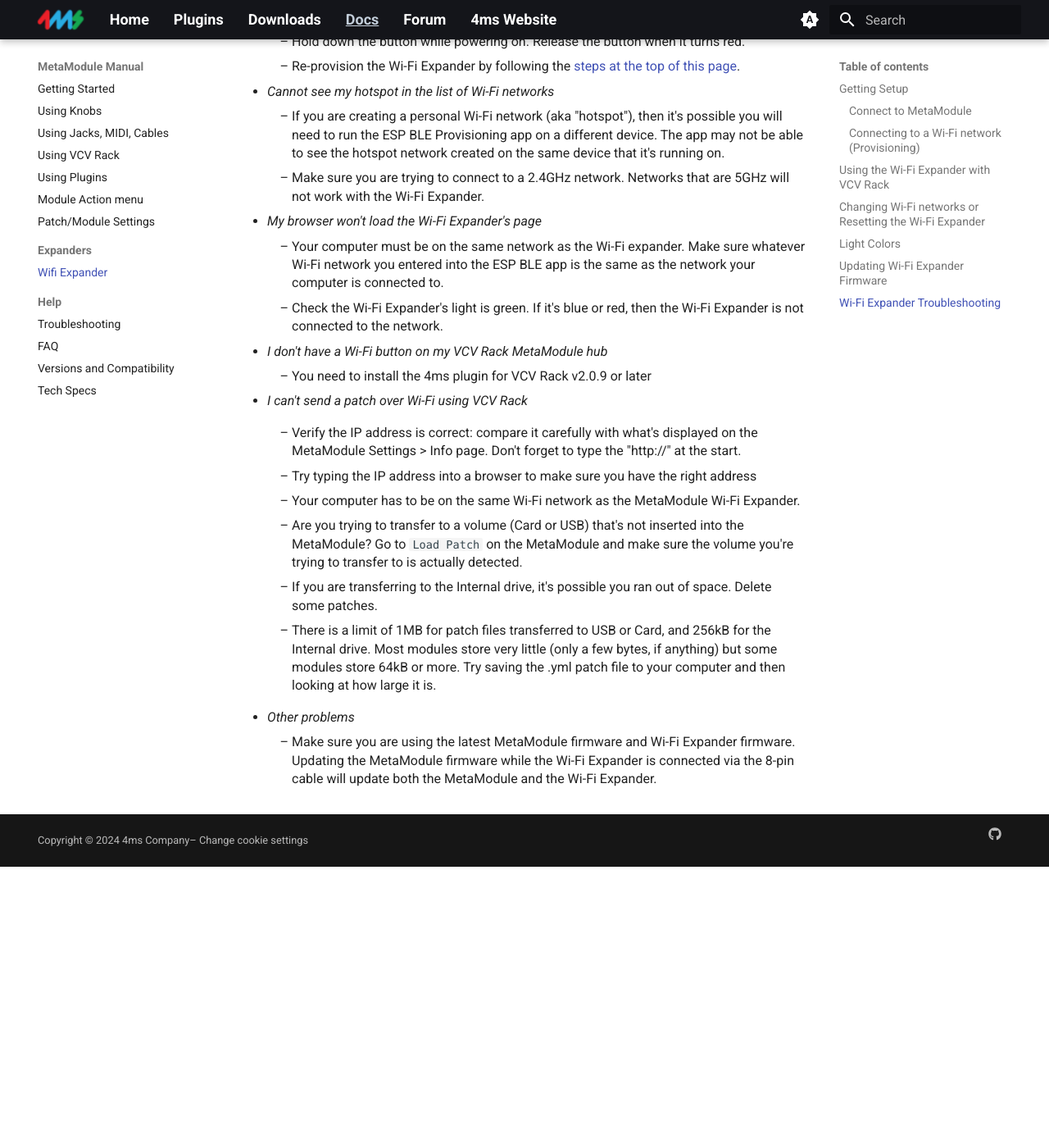
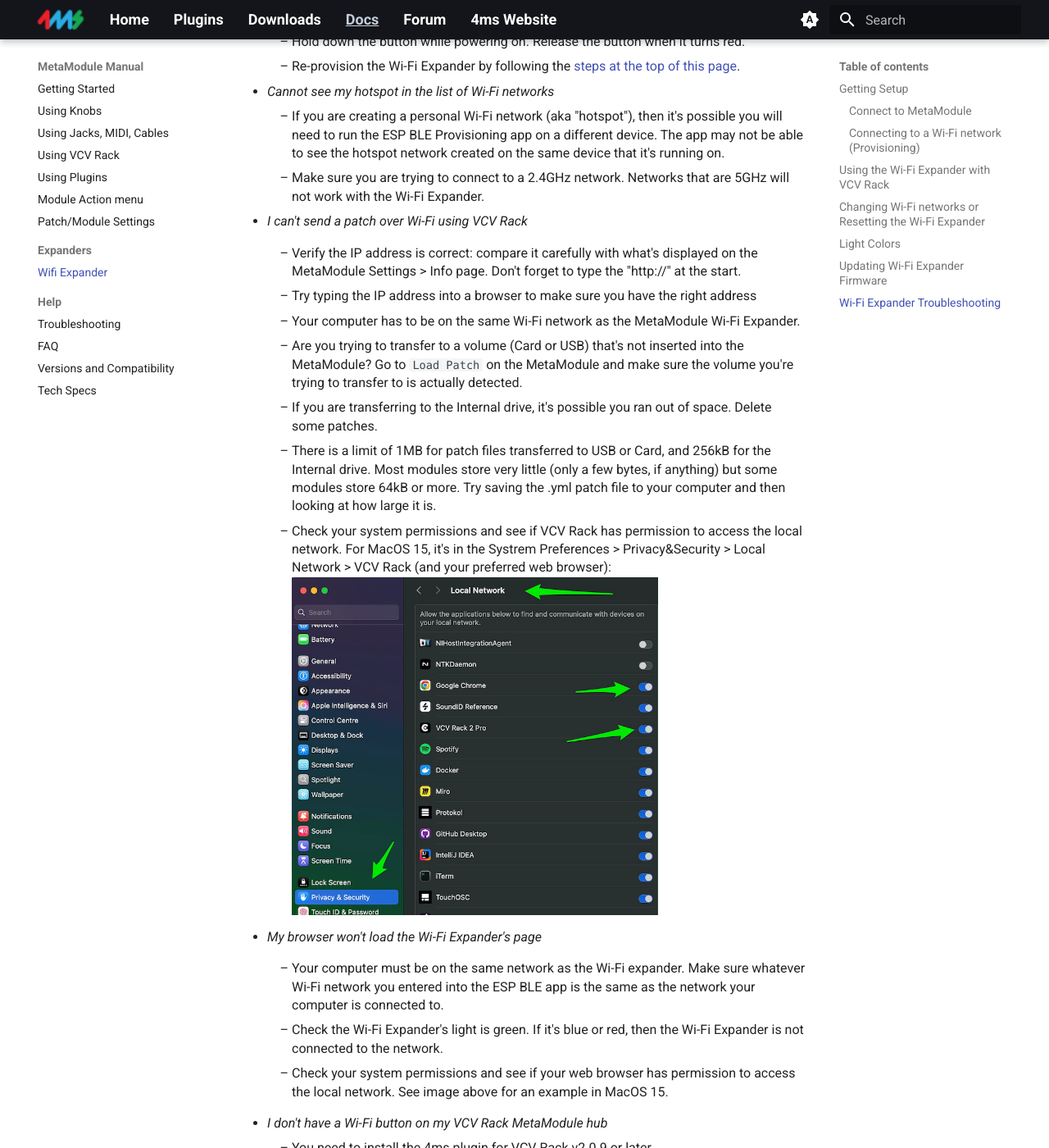
Before and after one commit to 4ms/metamodule-docs-website, an MkDocs documentation site: the page built from docs/wifi.md, in a window 1280 px wide and 1400 px high, scrolled down 4815 px. Shown: the whole window at 82% size. Built offline with MkDocs 1.6.1 and Material for MkDocs 9.7.7, drawn with Linux system fonts in a browser that asks for light colours; before the commit the page ends 5872 px from its top, so only the background shows below that; some of the changed text lies outside the part shown.

Commit message:
Add wifi permissions

```diff
--- a/docs/wifi.md
+++ b/docs/wifi.md
@@ -212,16 +212,6 @@ just update the MetaModule.
     - Make sure you are trying to connect to a 2.4GHz network. Networks that
       are 5GHz will not work with the Wi-Fi Expander.
 
-- _My browser won't load the Wi-Fi Expander's page_
-    - Your computer must be on the same network as the Wi-Fi expander.
-      Make sure whatever Wi-Fi network you entered into the ESP BLE app is the
-      same as the network your computer is connected to.
-    - Check the Wi-Fi Expander's light is green. If it's blue or red, then the Wi-Fi
-       Expander is not connected to the network.
-
-- _I don't have a Wi-Fi button on my VCV Rack MetaModule hub_
-    - You need to install the 4ms plugin for VCV Rack v2.0.9 or later
-
 - _I can't send a patch over Wi-Fi using VCV Rack_
     - Verify the IP address is correct: compare it carefully with what's
       displayed on the MetaModule Settings > Info page. Don't forget to type
@@ -243,6 +233,26 @@ just update the MetaModule.
       bytes, if anything) but some modules store 64kB or more. Try saving the
       .yml patch file to your computer and then looking at how large it is.
 
+    - Check your system permissions and see if VCV Rack has permission to access
+      the local network. For MacOS 15, it's in the Systrem Preferences >
+      Privacy&Security > Local Network > VCV Rack (and your preferred web
+      browser): [![MacOS permissions for VCV Rack](./img/wifi-macos-permissions.png){ .img-412 }](./img/wifi-macos-permissions.png)
+
+- _My browser won't load the Wi-Fi Expander's page_
+    - Your computer must be on the same network as the Wi-Fi expander.
+      Make sure whatever Wi-Fi network you entered into the ESP BLE app is the
+      same as the network your computer is connected to.
+
+    - Check the Wi-Fi Expander's light is green. If it's blue or red, then the Wi-Fi
+       Expander is not connected to the network.
+
+    - Check your system permissions and see if your web browser has permission to access
+      the local network. See image above for an example in MacOS 15.
+
+
+- _I don't have a Wi-Fi button on my VCV Rack MetaModule hub_
+    - You need to install the 4ms plugin for VCV Rack v2.0.9 or later
+
 - _Other problems_
 
     - Make sure you are using the latest MetaModule firmware and Wi-Fi Expander
```
Also changed, not shown: docs/img/wifi-macos-permissions.png (added).
